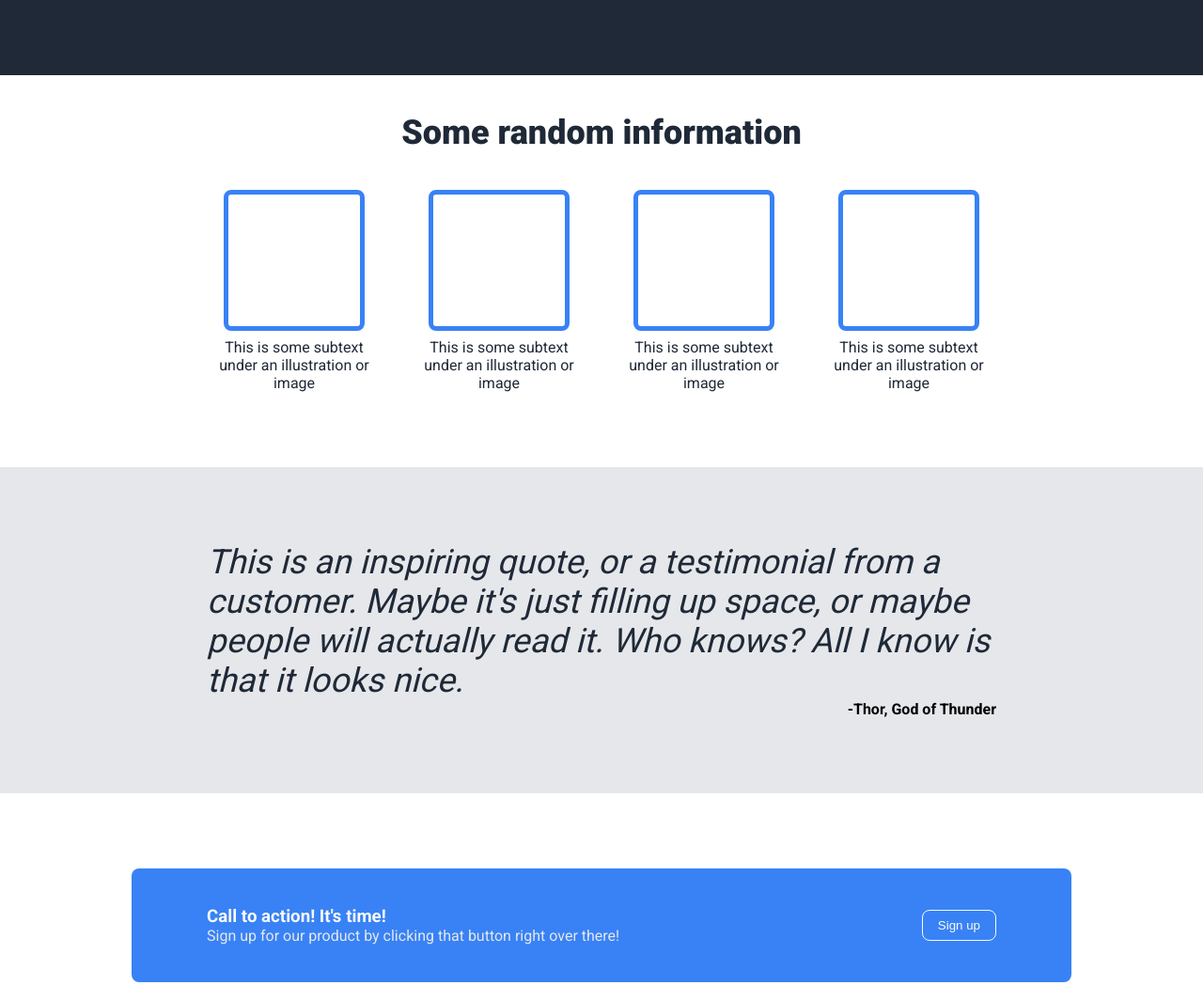
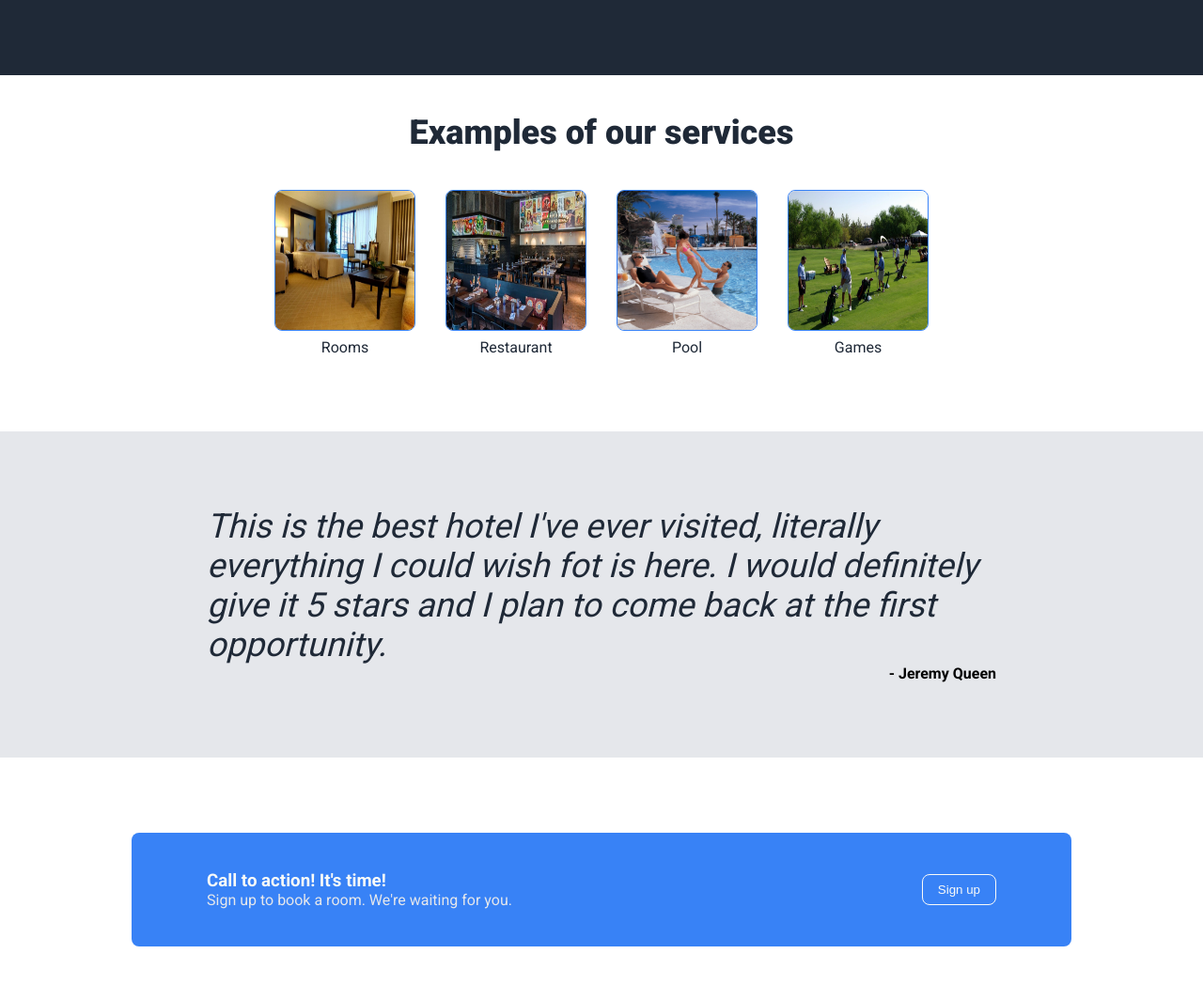
Before and after one commit to PablloZz/landing-page, a plain HTML site: page index.html in a window 1280 px wide. Shown: the part 720-1768 px from the top of the page at 94% size. Drawn offline with Linux system fonts and the light colour scheme.

Commit message:
Change services' section styles and HTML content
Add images instead of empty blank and little more styles
Change testimonial text

```diff
--- a/css/style.css
+++ b/css/style.css
@@ -202,6 +202,7 @@ button:active {
 
 .information-container .illustrations {
     display: flex;
+    justify-content: center;
     gap: 32px;
 }
 
@@ -216,8 +217,14 @@ button:active {
 .information-container .illustration-image {
     width: 150px;
     height: 150px;
-    border: 5px solid #3882F6;
+    border: 1px solid #3882F6;
     border-radius: 8px;
+    cursor: pointer;
+    transition: all .5s ease;
+}
+
+.information-container .illustration-image:hover {
+    transform: scale(3);
 }
 
 /* TESTIMONIAL SECTION */
--- a/index.html
+++ b/index.html
@@ -38,42 +38,58 @@
     </div>
     <main>
         <section class="information-container">
-            <h2>Some random information</h2>
+            <h2>Examples of our services</h2>
             <div class="illustrations">
                 <div>
-                    <div class="illustration-image"></div>
-                    This is some subtext under an illustration or image
+                    <img
+                        src="./images/apartment.jpg"
+                        class="illustration-image" alt="Room"
+                        width="1160" height="754"
+                    />
+                    Rooms
                 </div>
                 <div>
-                    <div class="illustration-image"></div>
-                    This is some subtext under an illustration or image
+                    <img
+                        src="./images/restaurant.jpg"
+                        class="illustration-image" alt="Restaurant"
+                        width="480" height="270"
+                    />
+                    Restaurant
                 </div>
                 <div>
-                    <div class="illustration-image"></div>
-                    This is some subtext under an illustration or image
+                    <img
+                        src="./images/pool.jpg"
+                        class="illustration-image" alt="Restaurant"
+                        width="800" height="900"
+                    />
+                    Pool
                 </div>
                 <div>
-                    <div class="illustration-image"></div>
-                    This is some subtext under an illustration or image
+                    <img
+                        src="./images/games.jpg"
+                        class="illustration-image" alt="Restaurant"
+                        width="1280" height="869"
+                    />
+                    Games
                 </div>
             </div>
         </section>
         <section class="testimonial-container">
             <div class="testimonial">
                 <blockquote>
-                    This is an inspiring quote, or a testimonial from a
-                    customer. Maybe it's just filling up space, or
-                    maybe people will actually read it. Who knows? All
-                    I know is that it looks nice.
+                    This is the best hotel I've ever visited,
+                    literally everything I could wish fot is here.
+                    I would definitely give it 5 stars and I plan
+                    to come back at the first opportunity.
                 </blockquote>
-                <strong>-Thor, God of Thunder</strong>
+                <strong>- Jeremy Queen</strong>
             </div>
         </section>
         <section class="signup-container">
             <div class="signup">
                 <div>
                     <h3>Call to action! It's time!</h3>
-                    <p>Sign up for our product by clicking that button right over there!</p>
+                    <p>Sign up to book a room. We're waiting for you.</p>
                 </div>
                 <button>Sign up</button>
             </div>
```
Also changed, not shown: images/apartment.jpg (added), images/games.jpg (added), images/pool.jpg (added), images/restaurant.jpg (added).
